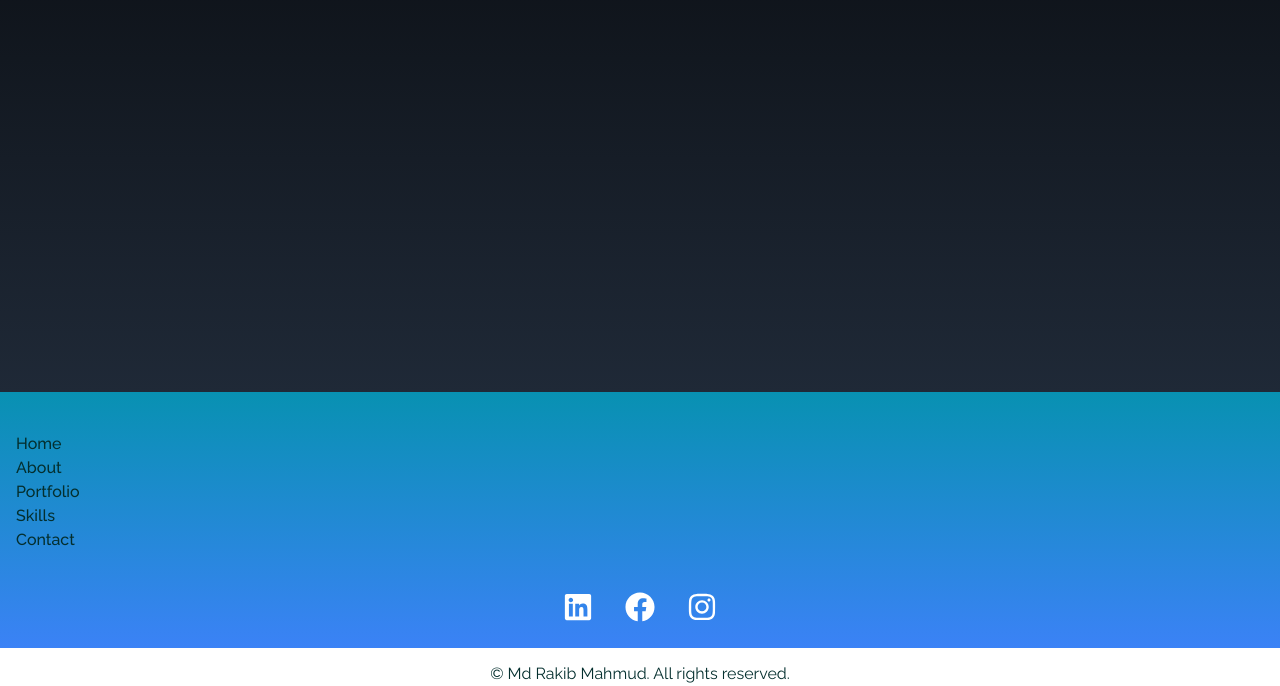
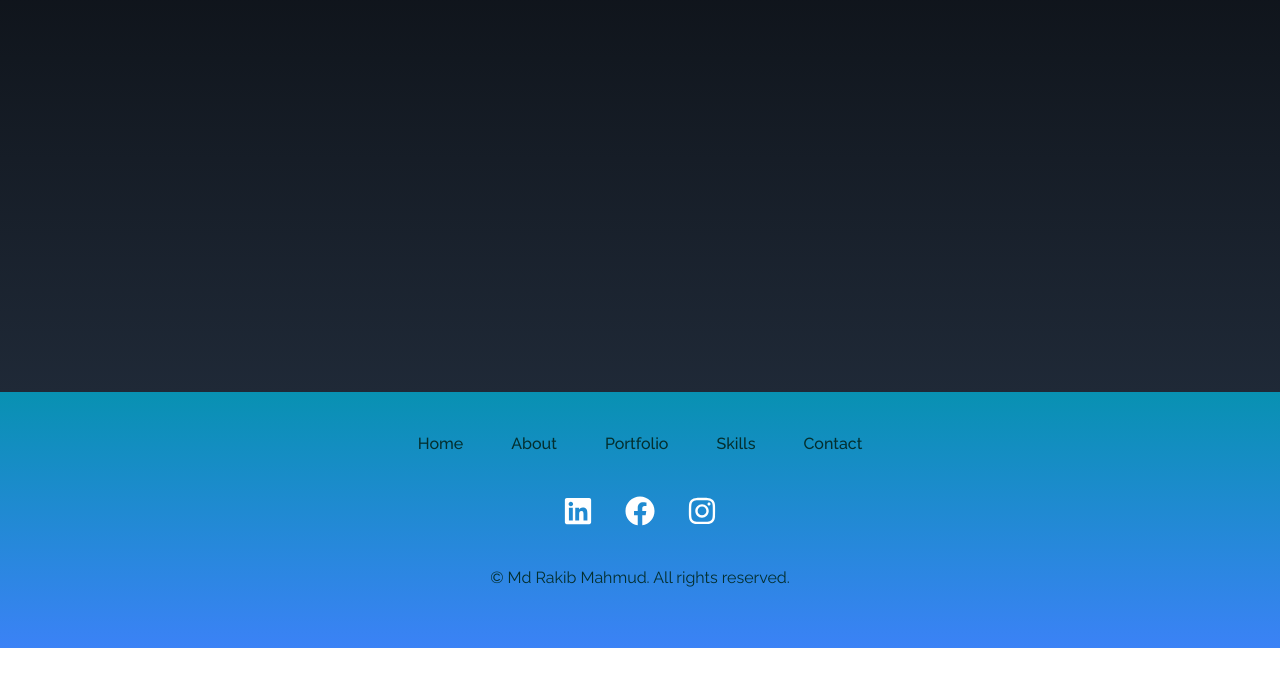
Before and after one commit to rakibmahmud139/rakib-mahmud-portfolio, a React (Vite) app: page / in a window 1280 px wide. Shown: the part 3608-4294 px from the top of the page. After the commit the page ends 4256 px from the top, so only its background shows below. Built offline with nearby package versions, Linux system fonts and the light colour scheme.

Commit message:
complete

```diff
--- a/src/components/Footer.jsx
+++ b/src/components/Footer.jsx
@@ -61,11 +61,11 @@ const Footer = () => {
         <div className="w-full h-64 bg-gradient-to-b from-cyan-600 to-blue-500">
             <div>
                 <div>
-                    <ul className='flex justify-center flex-row md:flex-col  md:px-0 pt-10'>
+                    <ul className='flex justify-center pt-10'>
 
                         {
                             links.map(({ id, link }) => (
-                                <li key={id} className='px-4 cursor-pointer capitalize font-medium  hover:scale-105 duration-200 text-teal-950'
+                                <li key={id} className='px-2 md:px-6 cursor-pointer capitalize font-medium  hover:scale-105 duration-200 text-teal-950'
                                 >
                                     <Link to={link} smooth duration={2000}>{link}</Link>
                                 </li>
```
